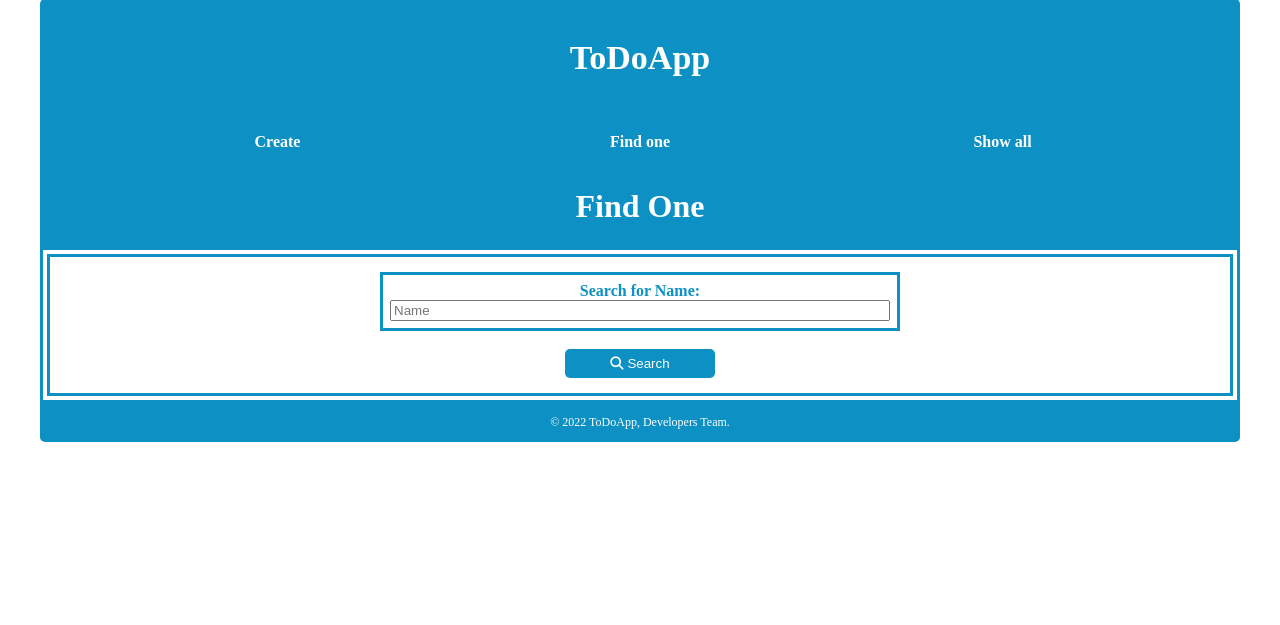
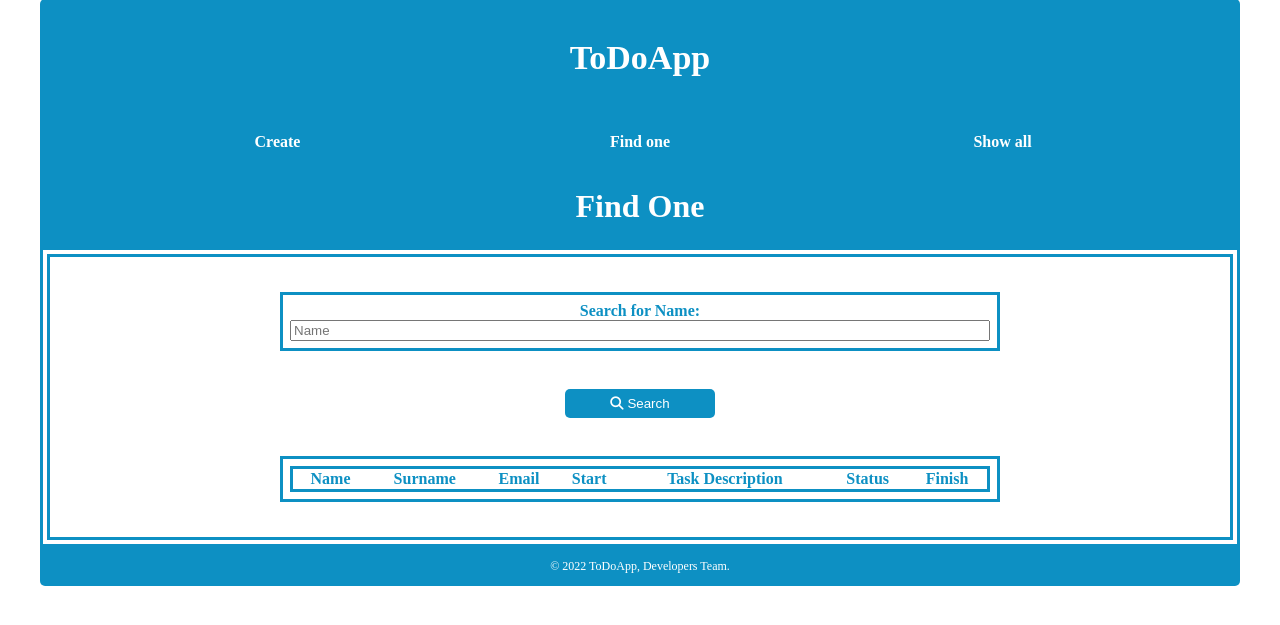
Before and after one commit to JuliAlchem/AppToDO, a PHP site: page /findOne.php in a window 1280 px wide. Shown: the part 21-646 px from the top of the page. Run offline with PHP 8.4, Linux system fonts and the light colour scheme; lists and menus that the app fills with data are empty; some libraries are stand-ins or nearby versions.

Commit message:
findOneDone

```diff
--- /dev/null
+++ b/Styles/findOne.css
@@ -0,0 +1,10 @@
+main {
+    display: flex;
+	flex-direction: column;
+
+}
+
+section{
+    width: 700px;
+    margin: 20px auto;
+}
--- a/findOne.php
+++ b/findOne.php
@@ -1,29 +1,10 @@
-<?php
-session_start();
 
-/*
-if(isset($_POST['submit'])){
-    require 'config.php';
-
-   $result = $collection->find(
-    ['Name'=> 'julia'],
-    ['projection' => ['Name' => 1] ] // change this!
-   );
-   var_dump($result);
-
-}
-*/
-
-if(isset($_POST['submit'])){
-    $_SESSION = array();
-    header("Location: showAll.php");
-}
-?>
 
 <!DOCTYPE html>
 <head>
     <link rel="stylesheet" href="Styles\index.css">
     <link rel="stylesheet" href="Styles\create.css">
+    <link rel="stylesheet" href="Styles\findOne.css">
     <link rel="stylesheet"
     href="https://cdnjs.cloudflare.com/ajax/libs/font-awesome/6.1.0/css/all.min.css"
     integrity="sha512-10/jx2EXwxxWqCLX/hHth/vu2KY3jCF70dCQB8TSgNjbCVAC/8vai53GfMDrO2Emgwccf2pJqxct9ehpzG+MTw=="
@@ -51,13 +32,12 @@ if(isset($_POST['submit'])){
     <section>
 
             <strong>Search for Name:</strong><input type="search" name="Name" class="form-control"
-            placeholder="Name">
+            placeholder="Name"
+            >
 
     </section>
 
         <br>
-
-
 
         <div class='form-group text-center'>
             <button type="submit" name="submit" class="btn btn=success"
@@ -66,6 +46,44 @@ if(isset($_POST['submit'])){
         </div>
 
     </form>
+    <br>
+    <section>
+    <table class="table = table-hover">
+            <tr>
+                <th>Name</th>
+                <th>Surname</th>
+                <th>Email</th>
+                <th>Start</th>
+                <th>Task Description</th>
+                <th>Status</th>
+                <th>Finish</th>
+            </tr>
+
+            <?php
+            if(isset($_POST['submit'])){
+
+            require 'config.php';
+            $users = $collection->find(['Name'=>$_REQUEST['Name']]);
+            foreach($users as $user) {
+
+                echo "<tr>";
+                echo "<td>".$user->Name."</td>";
+                echo "<td>".$user->Surname."</td>";
+                echo "<td>".$user->Email."</td>";
+                echo "<td>".$user->Start."</td>";
+                echo "<td>".$user->Description."</td>";
+                echo "<td>".$user->Status."</td>";
+                echo "<td>".$user->Finish."</td>";
+                echo "<td class='aside'>";
+                echo "<a href='edit.php?id=".$user->_id."' class='fa fa-edit' style='padding: 5px;'></a>";
+                echo "<a href='delete.php?id=".$user->_id."' class='fa fa-trash' style='padding: 5px;'></a>";
+                echo "</td>";
+                echo "</tr>";
+            } }
+            ?>
+        </table>
+
+    </section>
 </main>
 
     <footer>
```
